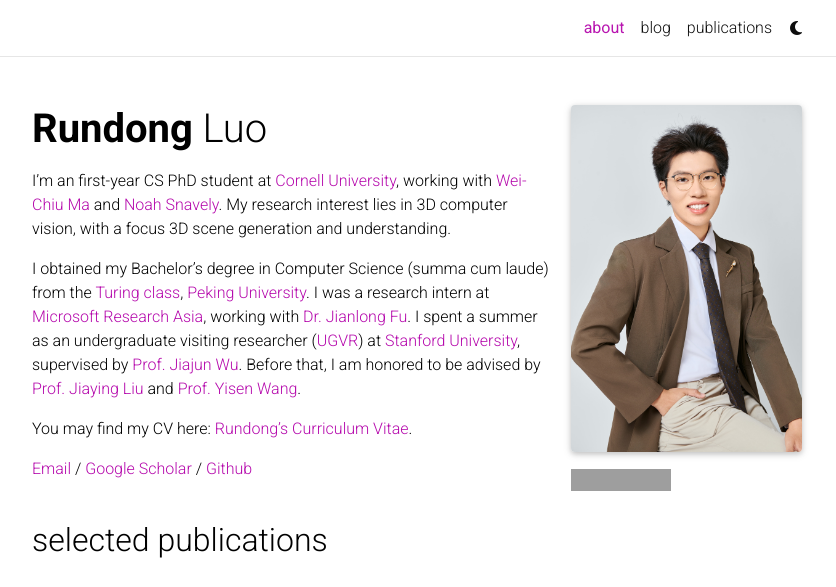
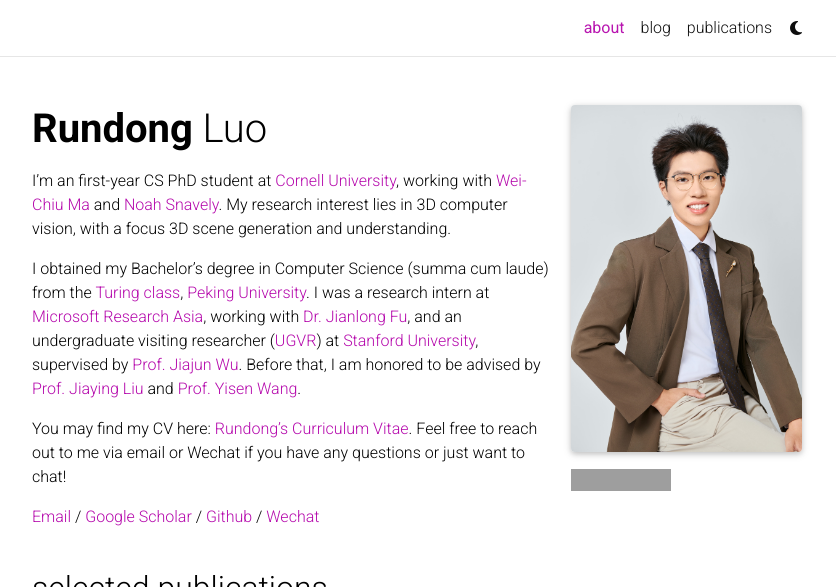
Before and after one commit to Red-Fairy/Red-Fairy.github.io, a Jekyll site: the page built from _pages/about.md, in a window 1280 px wide and 1179 px high, cut to the strip 0-587 px from the top of the window. Shown: the whole strip, without its empty margins (223-1059 px from the left). Built offline with Jekyll 4.4.1, drawn with Linux system fonts in a browser that asks for light colours; full-size pictures stand in for the smaller copies a plugin makes; comment, search, counter and statistics services are not loaded; a style sheet for code colours, icons or effects is not loaded; grey boxes are pictures that could not be loaded.

```diff
--- a/_bibliography/papers.bib
+++ b/_bibliography/papers.bib
@@ -2,12 +2,12 @@
 ---
 
 @article{Physpart,
-  abbr={ECCVW},
+  abbr={ICRA},
   bibtex_show={true},
   selected={true},
   title={PhysPart: Physically Plausible Part Completion for Interactable Objects},
   author={Luo*, Rundong and Geng*, Haoran and Deng, Congyue and Li, Puhao and Wang, Zan and Jia, Baoxiong and Guidbas, Leonidas and Huang, Siyuan},
-  journal={European Conference on Computer Vision Workshop (ECCVW) on 3D-in-the-Wild},
+  journal={International Conference on Robotics and Automation (ICRA)},
   pdf={https://arxiv.org/abs/2408.13724},
   year={2024},
   preview={Physpart.gif},
--- a/_pages/about.md
+++ b/_pages/about.md
@@ -17,13 +17,11 @@
 ---
 I'm an first-year CS PhD student at [Cornell University](https://cs.cornell.edu), working with [Wei-Chiu Ma](https://www.cs.cornell.edu/~weichiu/) and [Noah Snavely](https://www.cs.cornell.edu/~snavely/). My research interest lies in 3D computer vision, with a focus 3D scene generation and understanding.
 
-I obtained my Bachelor's degree in Computer Science (summa cum laude) from the [Turing class](https://cfcs.pku.edu.cn/english/research/turing_program/introduction1/index.htm), [Peking University](https://www.pku.edu.cn/). I was a research intern at [Microsoft Research Asia](https://www.microsoft.com/en-us/research/lab/microsoft-research-asia/), working with [Dr. Jianlong Fu](https://jianlong-fu.github.io/). I spent a summer as an undergraduate visiting researcher ([UGVR](https://engineering.stanford.edu/students-academics/programs/global-engineering-programs/chinese-ugvr)) at [Stanford University](https://www.stanford.edu/), supervised by [Prof. Jiajun Wu](https://jiajunwu.com/). Before that, I am honored to be advised by [Prof. Jiaying Liu](http://39.96.165.147/people/liujiaying.html) and [Prof. Yisen Wang](https://yisenwang.github.io/).
+I obtained my Bachelor's degree in Computer Science (summa cum laude) from the [Turing class](https://cfcs.pku.edu.cn/english/research/turing_program/introduction1/index.htm), [Peking University](https://www.pku.edu.cn/). I was a research intern at [Microsoft Research Asia](https://www.microsoft.com/en-us/research/lab/microsoft-research-asia/), working with [Dr. Jianlong Fu](https://jianlong-fu.github.io/), and an undergraduate visiting researcher ([UGVR](https://engineering.stanford.edu/students-academics/programs/global-engineering-programs/chinese-ugvr)) at [Stanford University](https://www.stanford.edu/), supervised by [Prof. Jiajun Wu](https://jiajunwu.com/). Before that, I am honored to be advised by [Prof. Jiaying Liu](http://39.96.165.147/people/liujiaying.html) and [Prof. Yisen Wang](https://yisenwang.github.io/).
 
 
 <!-- My research interest is to enable machines perceive, understand, interact with, and learn from the 3D world and I'm currently interested in 3D object-centric learning and generation. -->
 
-You may find my CV here: [Rundong's Curriculum Vitae](../assets/pdf/Curriculum_Vitae.pdf).
+You may find my CV here: [Rundong's Curriculum Vitae](../assets/pdf/Curriculum_Vitae.pdf). Feel free to reach out to me via email or Wechat if you have any questions or just want to chat!
 
-[Email](mailto:rl897@cornell.edu) / [Google Scholar](https://scholar.google.com/citations?user=dc8tL2sAAAAJ&hl=en) / [Github](https://github.com/Red-Fairy)
-
-<!-- / [Wechat](../assets/img/wechat.jpg) -->
+[Email](mailto:rl897@cornell.edu) / [Google Scholar](https://scholar.google.com/citations?user=dc8tL2sAAAAJ&hl=en) / [Github](https://github.com/Red-Fairy) / [Wechat](../assets/img/wechat.jpg)
```
